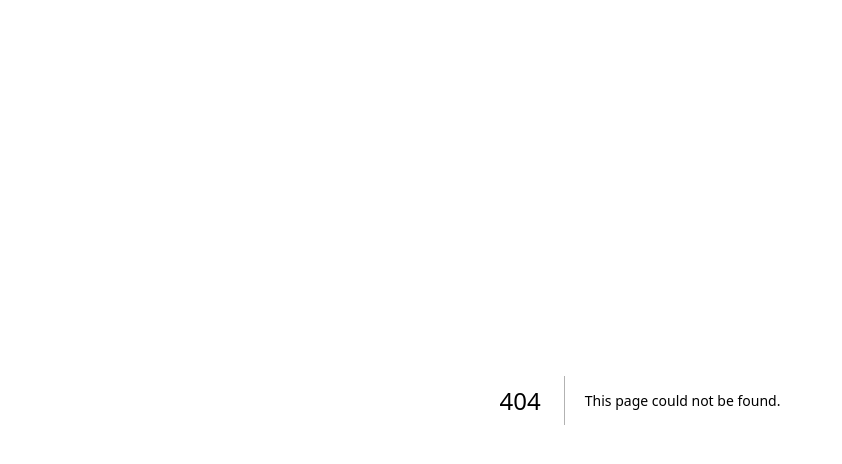
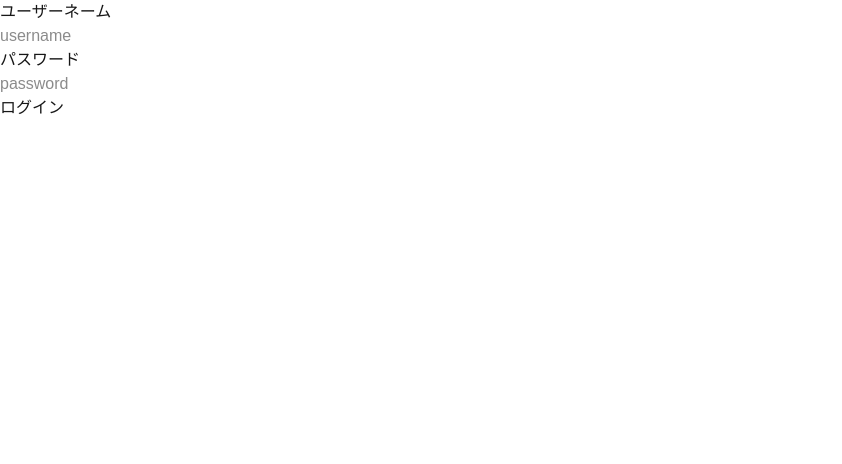
Before and after one commit to maetsuyo/Nextjs15-Study, a Next.js app: page /login in a window 1280 px wide. Before the commit this address had no page. Shown: the top 464 px of the page, without its empty margins (0-842 px from the left). Built offline with nearby package versions, Linux system fonts and the light colour scheme.

Commit message:
ログイン画面作成途中

```diff
--- /dev/null
+++ b/src/app/(auth)/login/page.tsx
@@ -0,0 +1,17 @@
+function Login() {
+  return (
+    <div>
+      <form action="">
+        <p>ユーザーネーム</p>
+        <input type="text" name="username" placeholder="username"/>
+        <p>パスワード</p>
+        <input type="text" name="password" placeholder="password"/>
+      </form>
+      <button type="submit">
+        ログイン
+      </button>
+    </div>
+  );
+}
+
+export default Login;
--- /dev/null
+++ b/src/app/(auth)/register/page.tsx
@@ -0,0 +1,9 @@
+function Register() {
+  return (
+    <div>
+      Register
+    </div>
+  );
+}
+
+export default Register;
--- /dev/null
+++ b/src/app/data/db.json
@@ -0,0 +1,16 @@
+{
+  "users": [
+    {
+      "username": "user01",
+      "password": "password01"
+    },
+    {
+      "username": "user02",
+      "password": "password02"
+    },
+    {
+      "username": "user03",
+      "password": "password03"
+    }
+  ]
+}
```
Also changed, not shown: package.json (+9 -7 lines), 1 other file (tests, documents, lock files or other folders).
